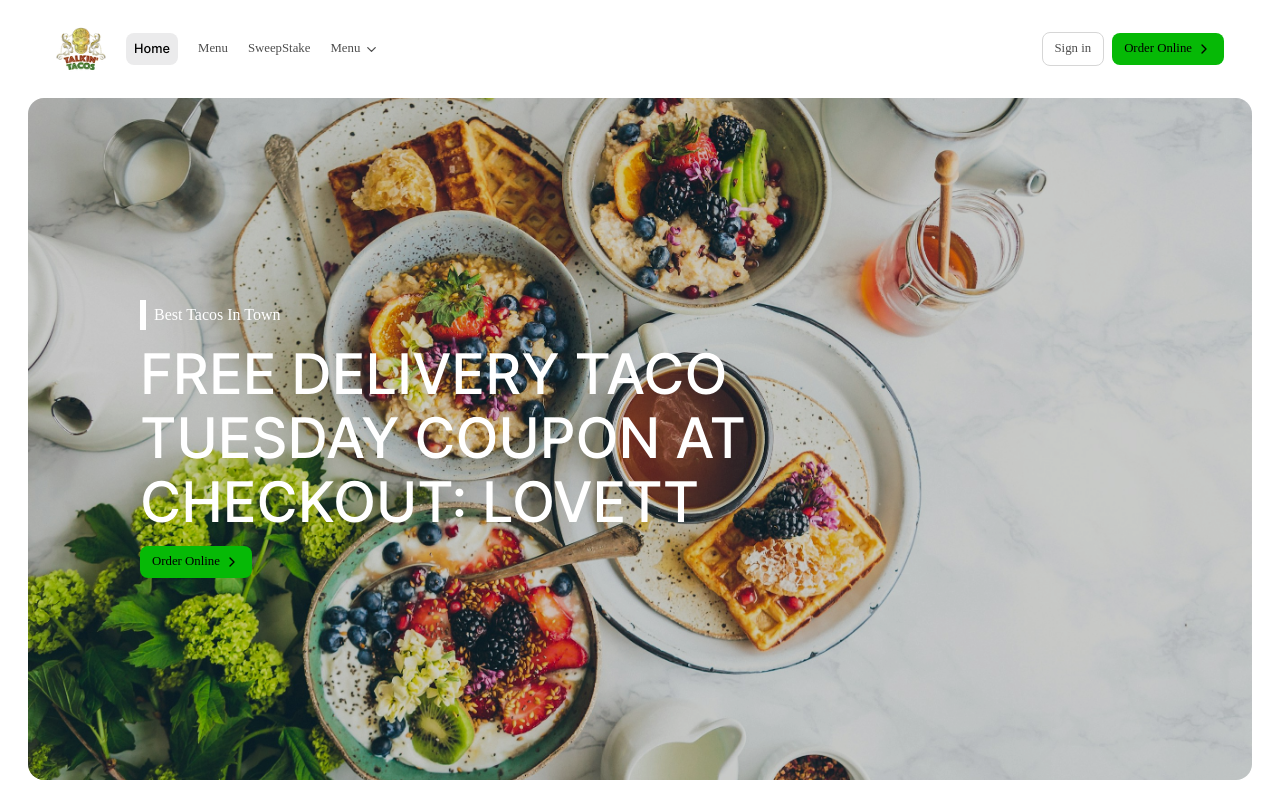
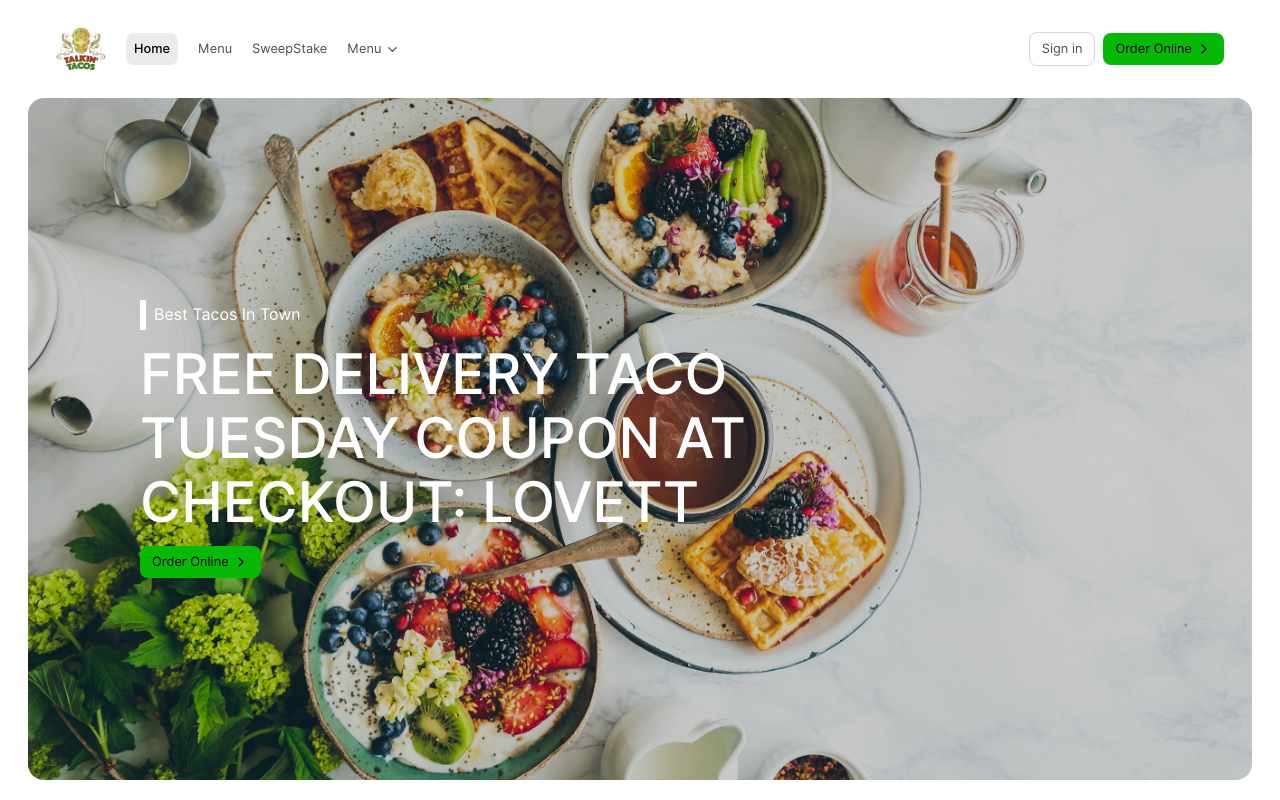
Before and after one commit to Portgas-D-Pushkar/Muncho_CMS, a Next.js app: page / in a window 1280 px wide. Shown: the top 800 px of the page. Built offline with nearby package versions, Linux system fonts and the light colour scheme.

Commit message:
Build errors fixed

```diff
--- a/src/app/globals.css
+++ b/src/app/globals.css
@@ -12,8 +12,6 @@
 
 /* Optional Named Variants if you want separate classes */
 
-<<<<<<< HEAD
-=======
 /* Light */
 @font-face {
   font-family: "Inter-Lig";
@@ -24,7 +22,6 @@
 }
 
 /* Regular */
->>>>>>> e031cf8311fba457e4f8e35a8ecec198574c6fb8
 @font-face {
   font-family: "Inter-Reg";
   src: url("/fonts/Inter-Regular.otf") format("opentype");
```
